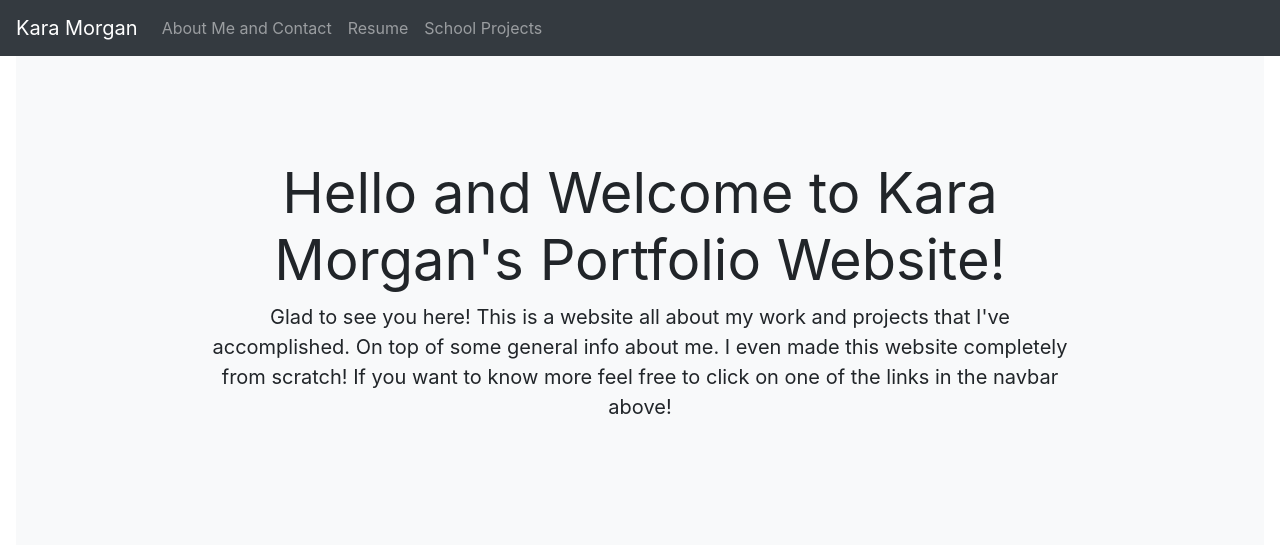
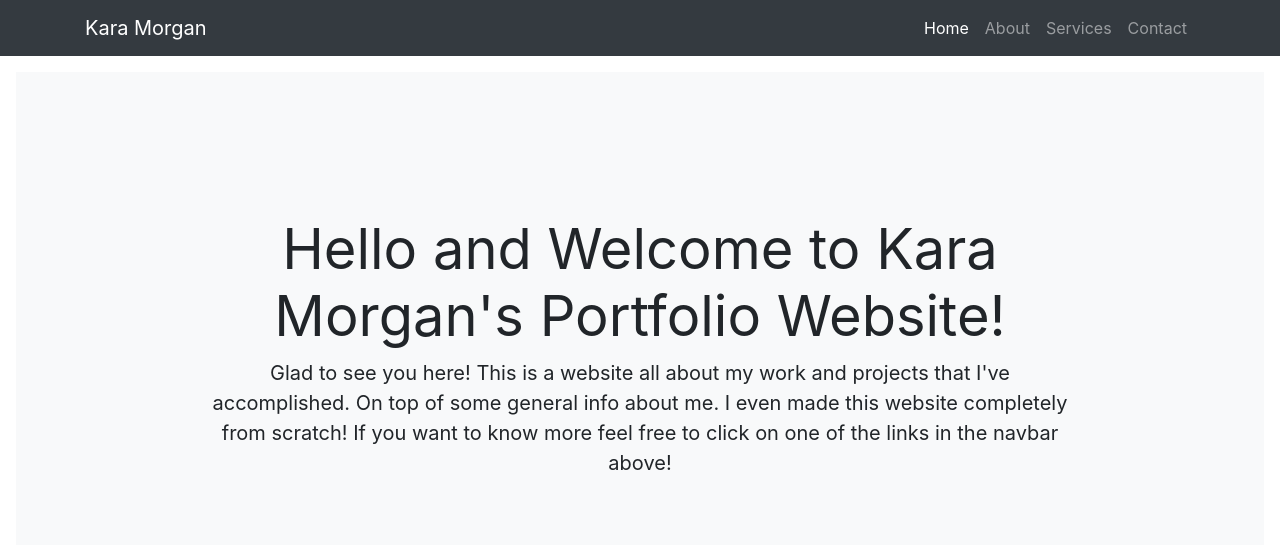
Before and after one commit to Kara-Morgan/Portfolio-Website, a plain HTML site: page index.html in a window 1280 px wide. Drawn offline with nearby package versions, Linux system fonts and the light colour scheme.

Commit message:
Fixing navbar

```diff
--- a/index.html
+++ b/index.html
@@ -12,31 +12,34 @@
   </head>
   <body>
     <header>
-        <nav class="navbar navbar-expand-md navbar-dark fixed-top bg-dark">
-            <a class="navbar-brand" herf="#">Kara Morgan</a>
-            <div class="collapse navbar-collapse" id="navbarCollapse">
-                <ul class="navbar-nav mr-auto">
-                    <li>
-                        <a class="nav-link" herf="#">
-                            About Me and Contact
-                            <span class="sr-only">(current)</span>
+        <nav class="navbar navbar-expand-lg navbar-dark bg-dark static-top">
+            <div class="container">
+              <a class="navbar-brand" href="index.html">
+                    Kara Morgan
+                  </a>
+              <button class="navbar-toggler" type="button" data-toggle="collapse" data-target="#navbarResponsive" aria-controls="navbarResponsive" aria-expanded="false" aria-label="Toggle navigation">
+                    <span class="navbar-toggler-icon"></span>
+                  </button>
+              <div class="collapse navbar-collapse" id="navbarResponsive">
+                <ul class="navbar-nav ml-auto">
+                  <li class="nav-item active">
+                    <a class="nav-link" href="aboutMe.html">Home
+                          <span class="sr-only">(current)</span>
                         </a>
-                    </li>
-                    <li>
-                        <a class="nav-link" herf="#">
-                            Resume
-                            <span class="sr-only">(current)</span>
-                        </a>
-                    </li>
-                    <li>
-                        <a class="nav-link" herf="#">
-                            School Projects
-                            <span class="sr-only">(current)</span>
-                        </a>
-                    </li>
+                  </li>
+                  <li class="nav-item">
+                    <a class="nav-link" href="#">About</a>
+                  </li>
+                  <li class="nav-item">
+                    <a class="nav-link" href="#">Services</a>
+                  </li>
+                  <li class="nav-item">
+                    <a class="nav-link" href="#">Contact</a>
+                  </li>
                 </ul>
+              </div>
             </div>
-        </nav>
+          </nav>
         <div class="position-relative overflow-hidden p-3 p-md-5 m-md-3 text-center bg-light">
             <div class="col-md-10 p-lg-5 mx-auto my-5">
                 <h1 class="display-4 font-weight-normal">Hello and Welcome to Kara Morgan's Portfolio Website!</h1>
```
Also changed, not shown: aboutMe.html (added, +53 -0 lines), Accomplishments.html (added), Resume.html (added).
